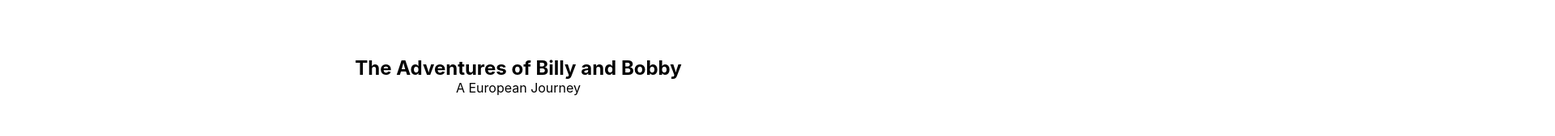
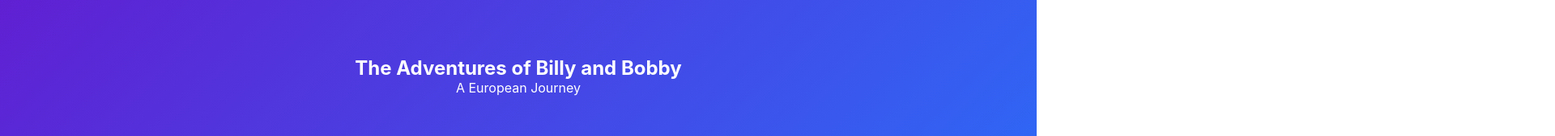
Before and after one commit to BPLand556/Europe-Trip-Site, a React (Vite) app: page / in a window 1280 px wide. Shown: the part 306-475 px from the top of the page at 81% size, 1920 px wide, since content can reach past the window. Built offline with nearby package versions, Linux system fonts and the light colour scheme.

Commit message:
Update App component structure and hero styling - gradient background and simplified layout

```diff
--- a/src/App.jsx
+++ b/src/App.jsx
@@ -6,9 +6,8 @@ export default function App() {
   return (
     <>
       <Hero />
-      <section id="mapSection">
-        <MapView />
-      </section>
+      {/* no special height here—MapView will size itself */}
+      <MapView />
     </>
   );
 }
--- a/src/styles.css
+++ b/src/styles.css
@@ -5,23 +5,14 @@
   box-sizing: border-box;
 }
 
-/* ─────────────────────────────────────────────────────────────────────────────
-   🔓 FORCE PAGE TO GROW & SCROLLABLE
-───────────────────────────────────────────────────────────────────────────── */
-html, body, #root, .App {
-  height: auto !important;        /* no more fixed‐height page */
-  max-height: none !important;
-  overflow: visible !important;   /* allow scrolling */
+html, body, #root {
+  height: auto !important;     /* page can grow */
+  overflow: visible !important; /* scrolling allowed */
   margin: 0;
   padding: 0;
 }
 
-/* clear out any hidden parent overflow */
-* {
-  overflow: visible !important;
-}
-
-/* optional: smooth on any anchor-scrolling */
+/* keep the smooth scroll behavior */
 html {
   scroll-behavior: smooth;
 }
@@ -42,12 +33,14 @@ body {
 
 /* Hero Section */
 .hero {
-  min-height: 100vh;              /* at least one full screen tall */
+  height: 100vh !important;    /* exactly one full screen tall */
   display: flex;
   flex-direction: column;
   justify-content: center;
   align-items: center;
   position: relative;
+  background: linear-gradient(135deg, #6a11cb, #2575fc);
+  color: white;
 }
 
 .hero-content {
@@ -75,10 +68,10 @@ body {
   bottom: 2rem;
   background: transparent;
   border: 2px solid white;
-  color: white;
   padding: 0.5rem 1rem;
   border-radius: 999px;
   cursor: pointer;
+  color: white;
 }
 
 .scroll-button { /* This class might be a remnant or alternative, but .scroll-btn is the active one */
```
